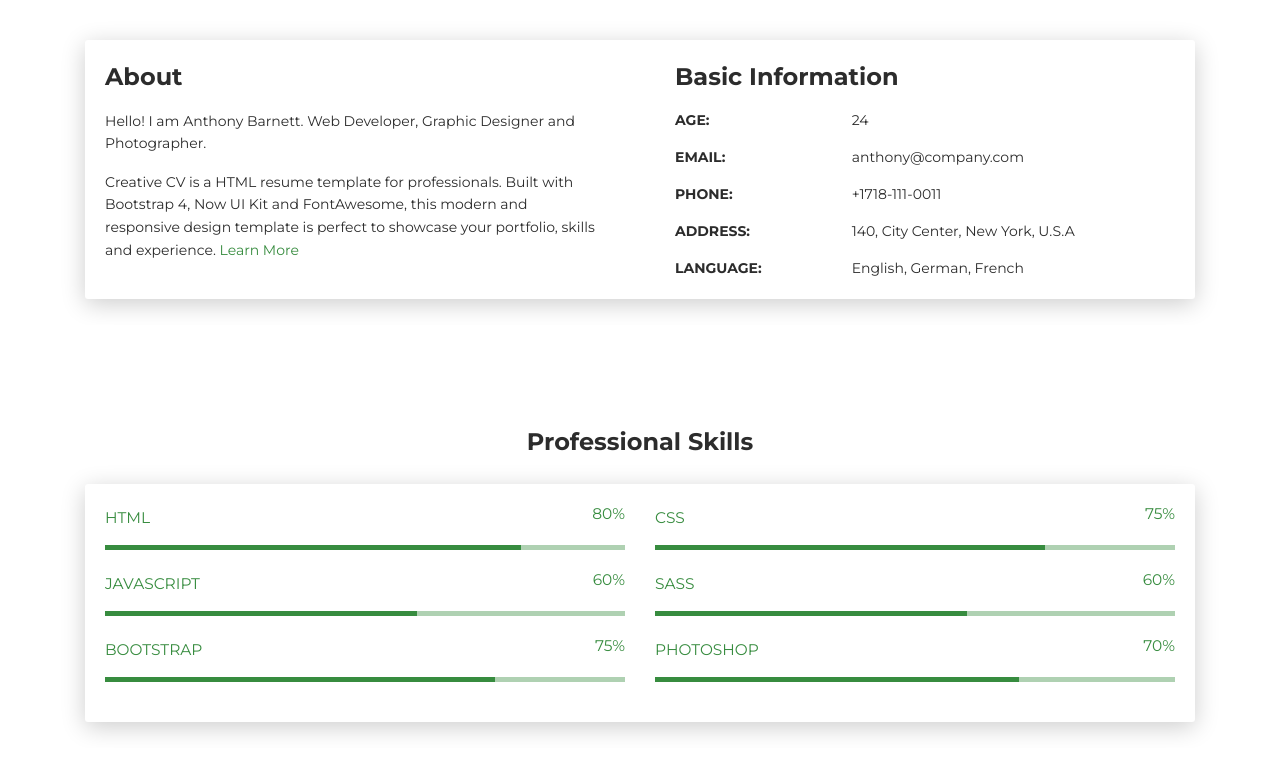
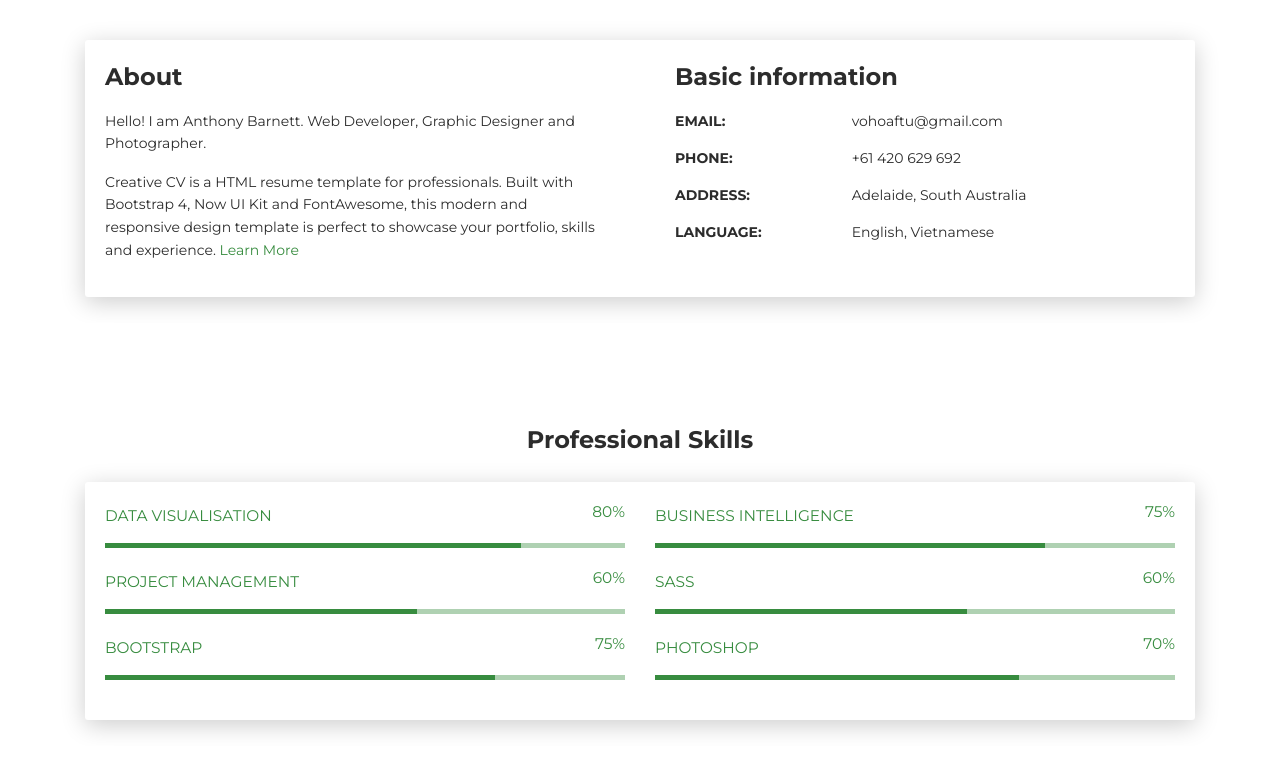
Before and after one commit to lilyvo/Lily-Vo, a plain HTML site: page index.html in a window 1280 px wide. Shown: the part 580-1354 px from the top of the page. Drawn offline with Linux system fonts and the light colour scheme.

Commit message:
update skills

```diff
--- a/index.html
+++ b/index.html
@@ -74,26 +74,22 @@
         </div>
         <div class="col-lg-6 col-md-12">
           <div class="card-body">
-            <div class="h4 mt-0 title">Basic Information</div>
-            <div class="row">
-              <div class="col-sm-4"><strong class="text-uppercase">Age:</strong></div>
-              <div class="col-sm-8">24</div>
-            </div>
+            <div class="h4 mt-0 title"> Basic information</div>
             <div class="row mt-3">
               <div class="col-sm-4"><strong class="text-uppercase">Email:</strong></div>
-              <div class="col-sm-8">anthony@company.com</div>
+              <div class="col-sm-8">vohoaftu@gmail.com</div>
             </div>
             <div class="row mt-3">
               <div class="col-sm-4"><strong class="text-uppercase">Phone:</strong></div>
-              <div class="col-sm-8">+1718-111-0011</div>
+              <div class="col-sm-8">+61 420 629 692</div>
             </div>
             <div class="row mt-3">
               <div class="col-sm-4"><strong class="text-uppercase">Address:</strong></div>
-              <div class="col-sm-8">140, City Center, New York, U.S.A</div>
+              <div class="col-sm-8"> Adelaide, South Australia </div>
             </div>
             <div class="row mt-3">
               <div class="col-sm-4"><strong class="text-uppercase">Language:</strong></div>
-              <div class="col-sm-8">English, German, French</div>
+              <div class="col-sm-8">English, Vietnamese</div>
             </div>
           </div>
         </div>
@@ -108,14 +104,14 @@
       <div class="card-body">
         <div class="row">
           <div class="col-md-6">
-            <div class="progress-container progress-primary"><span class="progress-badge">HTML</span>
+            <div class="progress-container progress-primary"><span class="progress-badge">Data Visualisation</span>
               <div class="progress">
                 <div class="progress-bar progress-bar-primary" data-aos="progress-full" data-aos-offset="10" data-aos-duration="2000" role="progressbar" aria-valuenow="60" aria-valuemin="0" aria-valuemax="100" style="width: 80%;"></div><span class="progress-value">80%</span>
               </div>
             </div>
           </div>
           <div class="col-md-6">
-            <div class="progress-container progress-primary"><span class="progress-badge">CSS</span>
+            <div class="progress-container progress-primary"><span class="progress-badge">Business Intelligence</span>
               <div class="progress">
                 <div class="progress-bar progress-bar-primary" data-aos="progress-full" data-aos-offset="10" data-aos-duration="2000" role="progressbar" aria-valuenow="60" aria-valuemin="0" aria-valuemax="100" style="width: 75%;"></div><span class="progress-value">75%</span>
               </div>
@@ -124,7 +120,7 @@
         </div>
         <div class="row">
           <div class="col-md-6">
-            <div class="progress-container progress-primary"><span class="progress-badge">JavaScript</span>
+            <div class="progress-container progress-primary"><span class="progress-badge">Project Management</span>
               <div class="progress">
                 <div class="progress-bar progress-bar-primary" data-aos="progress-full" data-aos-offset="10" data-aos-duration="2000" role="progressbar" aria-valuenow="60" aria-valuemin="0" aria-valuemax="100" style="width: 60%;"></div><span class="progress-value">60%</span>
               </div>
```
